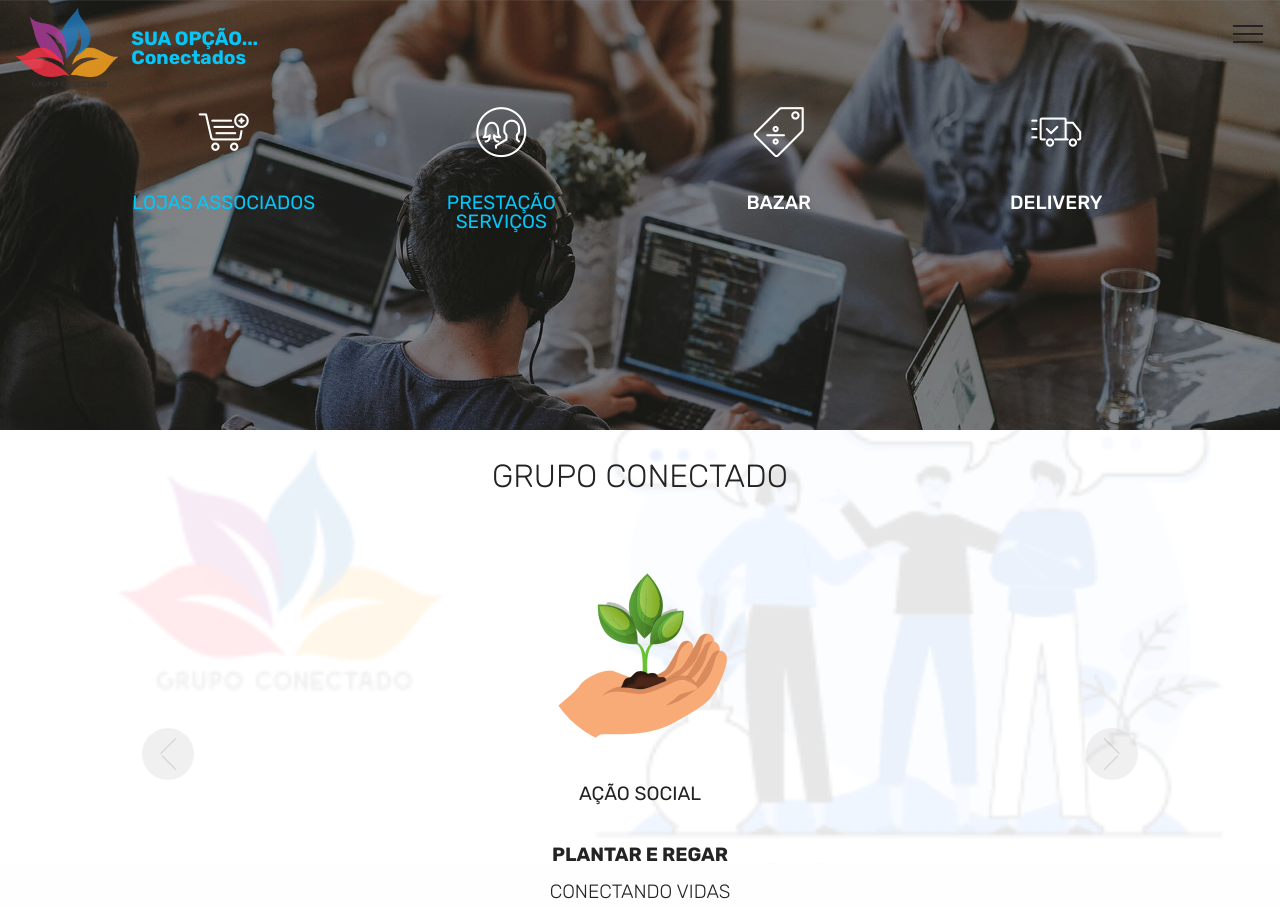
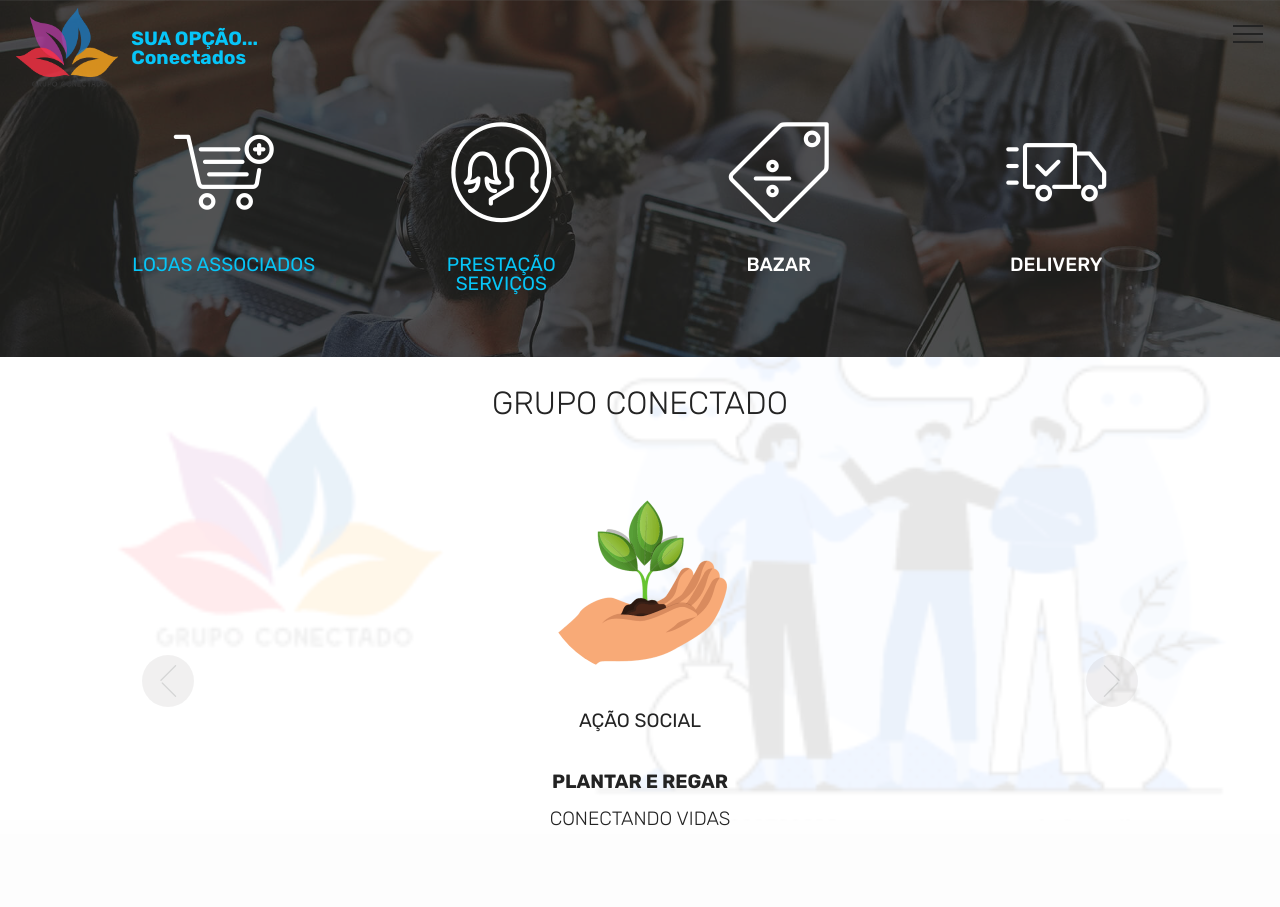
Before and after one commit to conectado-10/mobrise, a PHP site: page / in a window 1280 px wide. After the commit the page ends 826 px from the top, so only its background shows below. Run offline with PHP 8.4, Linux system fonts and the light colour scheme; some libraries are stand-ins or nearby versions; some web fonts are replaced.

Commit message:
create github pages

```diff
--- a/assets/mobirise/css/mbr-additional.css
+++ b/assets/mobirise/css/mbr-additional.css
@@ -711,8 +711,8 @@ section.lazy-placeholder:after {
   opacity: 0.3;
 }
 .cid-rXtSIUcgrn {
-  padding-top: 75px;
-  padding-bottom: 135px;
+  padding-top: 90px;
+  padding-bottom: 0px;
   background-image: url("../../../assets/images/background4.jpg");
 }
 .cid-rXtSIUcgrn h4 {
--- a/index.html
+++ b/index.html
@@ -61,11 +61,11 @@
     </nav>
 </section>
 
-<section class="engine"><a href="https://mobirise.info/m">free web design templates</a></section><section class="features8 cid-rXtSIUcgrn mbr-parallax-background" id="features8-15">
+<section class="engine"><a href="https://mobirise.info/y">html web templates</a></section><section class="features8 cid-rXtSIUcgrn mbr-parallax-background" id="features8-15">
 
 
 
-    <div class="mbr-overlay" style="opacity: 0.4; background-color: rgb(35, 35, 35);">
+    <div class="mbr-overlay" style="opacity: 0.7; background-color: rgb(35, 35, 35);">
     </div>
 
     <div class="container">
@@ -73,7 +73,7 @@
 
             <div class="card  col-12 col-md-6 col-lg-3">
                 <div class="card-img">
-                    <a href="page1.html"><span class="mbr-iconfont mbri-cart-add" style="font-size: 50px;"></span></a>
+                    <a href="page1.html"><span class="mbr-iconfont mbri-cart-add" style=""></span></a>
                 </div>
                 <div class="card-box align-center">
                     <h4 class="card-title mbr-fonts-style display-7">
@@ -85,7 +85,7 @@
 
             <div class="card  col-12 col-md-6 col-lg-3">
                 <div class="card-img">
-                    <a href="https://store17441987.ecwid.com/PRESTA%C3%87%C3%83O-DE-SERVI%C3%87OS-c47209098"><span class="mbr-iconfont mbri-users" style="font-size: 50px;"></span></a>
+                    <a href="https://store17441987.ecwid.com/PRESTA%C3%87%C3%83O-DE-SERVI%C3%87OS-c47209098"><span class="mbr-iconfont mbri-users" style=""></span></a>
                 </div>
                 <div class="card-box align-center">
                     <h4 class="card-title mbr-fonts-style display-7"><a href="https://store17441987.ecwid.com/PRESTA%C3%87%C3%83O-DE-SERVI%C3%87OS-c47209098">PRESTAÇÃO SERVIÇOS</a></h4>
@@ -96,7 +96,7 @@
 
             <div class="card  col-12 col-md-6 col-lg-3">
                 <div class="card-img">
-                    <span class="mbr-iconfont mbri-sale" style="font-size: 50px;"></span>
+                    <span class="mbr-iconfont mbri-sale" style=""></span>
                 </div>
                 <div class="card-box align-center">
                     <h4 class="card-title mbr-fonts-style display-7">
@@ -108,7 +108,7 @@
 
             <div class="card  col-12 col-md-6 col-lg-3">
                 <div class="card-img">
-                    <span class="mbr-iconfont mbri-delivery" style="font-size: 50px;"></span>
+                    <span class="mbr-iconfont mbri-delivery" style=""></span>
                 </div>
                 <div class="card-box align-center">
                     <h4 class="card-title mbr-fonts-style display-7">DELIVERY</h4>
--- a/page1.html
+++ b/page1.html
@@ -61,7 +61,7 @@
     </nav>
 </section>
 
-<section class="engine"><a href="https://mobirise.info/b">how to create a website for free</a></section><section class="section-table cid-rXDXn26evc" id="table1-24">
+<section class="engine"><a href="https://mobirise.info/m">free site design templates</a></section><section class="section-table cid-rXDXn26evc" id="table1-24">
 
 
 
--- a/page4.html
+++ b/page4.html
@@ -61,7 +61,7 @@
     </nav>
 </section>
 
-<section class="engine"><a href="https://mobirise.info/b">create your own site</a></section><section class="pricing-table2 cid-rXLqSJxCQf" id="pricing-tables2-2l">
+<section class="engine"><a href="https://mobirise.info/g">build your own website for free</a></section><section class="pricing-table2 cid-rXLqSJxCQf" id="pricing-tables2-2l">
 
 
 
```
Also changed, not shown: page3.html (+15 -15 lines), 1 other file.
